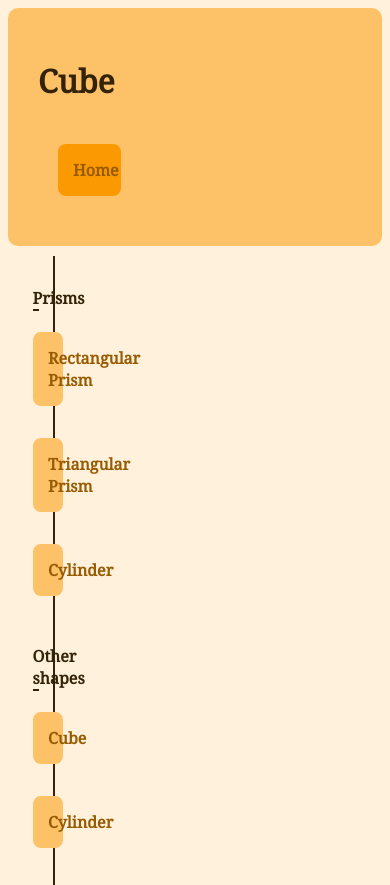
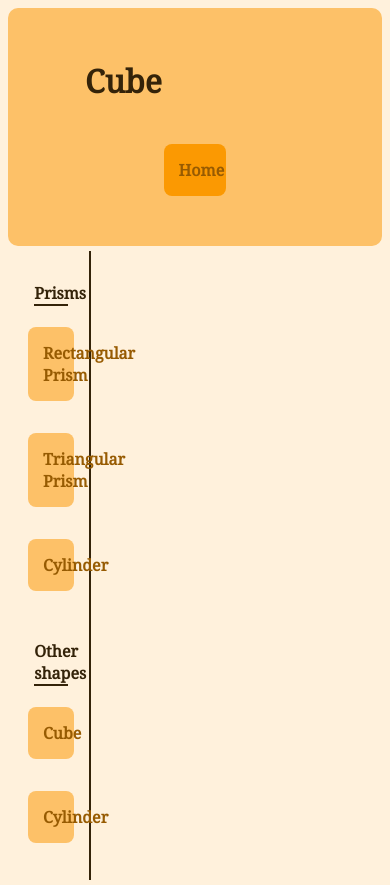
Before and after one commit to danielbcraig/danielcraig.github.io, a plain HTML site: page files/cube.html in a window 390 px wide. Shown: the top 885 px of the page. Drawn offline with Linux system fonts and the light colour scheme.

Commit message:
More mobile friendly menu
the labels no longer stick out of the buttons (on the side the screen menu) on smaller screens.

```diff
--- a/files/styles.css
+++ b/files/styles.css
@@ -8,6 +8,12 @@ body {
 	background-color: #FFF1DC;
 	color: #342309;
 	font-family: 'Noto Serif', serif;
+}
+
+
+h1 {
+	text-align: center;
+	width: 100%;
 }
 
 .left, .right {
@@ -39,35 +45,39 @@ a:hover {
 }
 
 h4 {
-	margin-left: 30%;
-	margin-right: 30%;
-	width: 40%;
+	margin-left: 20%;
+	margin-right: 20%;
+	width: 60%;
 	border-bottom: 2px solid #342309;
+	text-align: center;
 }
 
 header {
 	background-color: #FDC168;
 	padding: 30px;
 	border-radius: 10px;
+	text-align: center;
 }
 
 
 .menu {
-	width: 10%;
+	box-sizing: content-box;
+	width: 15%;
 	display: inline-block;
 	border-right: 2px solid #342309;
 	padding: 10px;
-	margin: 10px;
+	margin: 5px;
 }
 
 .menu > a {
 	margin: 5px;
+	text-align: center;
 }
 
 .mainBit {
 	display: inline-block;
 	vertical-align: top;
-	width: 85%;
+	width: auto;
 	padding: 20px;
 	margin: 10px;
 	margin-top: 0px;
@@ -78,6 +88,7 @@ h2 {
 	border-bottom: 2px solid #342309;
 	margin: auto;
 	margin-right: 70%;
+	width: 100%
 }
 
 
@@ -139,3 +150,7 @@ header > a {
 header > a:hover {
 	padding: 15px;
 }
+
+header {
+	text-align: center;
+}
```
